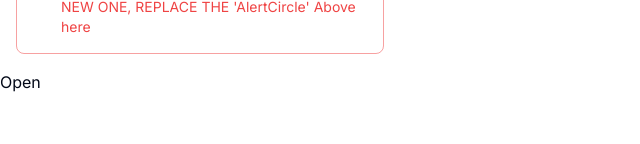
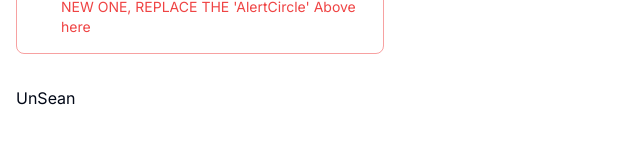
Before and after one commit to evilusean/CourseraGoogleFCC, a Next.js app in the folder FCC-React-ShadCN-UI/recipsean/: page / in a window 1280 px wide. Shown: the part 242-386 px from the top of the page, without its empty margins (0-640 px from the left). Built offline with nearby package versions, Linux system fonts and the light colour scheme.

Commit message:
Update MyAlertDialog.tsx

```diff
--- a/FCC-React-ShadCN-UI/recipsean/src/app/SHADCN/MyAlertDialog.tsx
+++ b/FCC-React-ShadCN-UI/recipsean/src/app/SHADCN/MyAlertDialog.tsx
@@ -13,15 +13,16 @@ import {
 
 function MyAlertDialog() {
   return (
-    <div>
+    <div className="w-[400px] p-4">
         <AlertDialog>
-  <AlertDialogTrigger>Open</AlertDialogTrigger>
+  <AlertDialogTrigger>UnSean</AlertDialogTrigger>
   <AlertDialogContent>
     <AlertDialogHeader>
-      <AlertDialogTitle>Are you absolutely sure?</AlertDialogTitle>
+      <AlertDialogTitle>Becomes Sean!</AlertDialogTitle>
       <AlertDialogDescription>
-        This action cannot be undone. This will permanently delete your account
-        and remove your data from our servers.
+        Remember VaxCattle, no refundz($cience juice paid for with taxes, lawsuits paid for with taxes, courts paid for with taxes, side effects paid for with taxes, non-compliant(smart) purged from every institutSean, are you starting to get it? )
+        do you choose to get an experimental untested god knows what in you because TV, govt, big pharma all told you to?
+        Proving to yourselves and your owners that you are a subcattle incapable of thinking for yourselves?
       </AlertDialogDescription>
     </AlertDialogHeader>
     <AlertDialogFooter>
```
